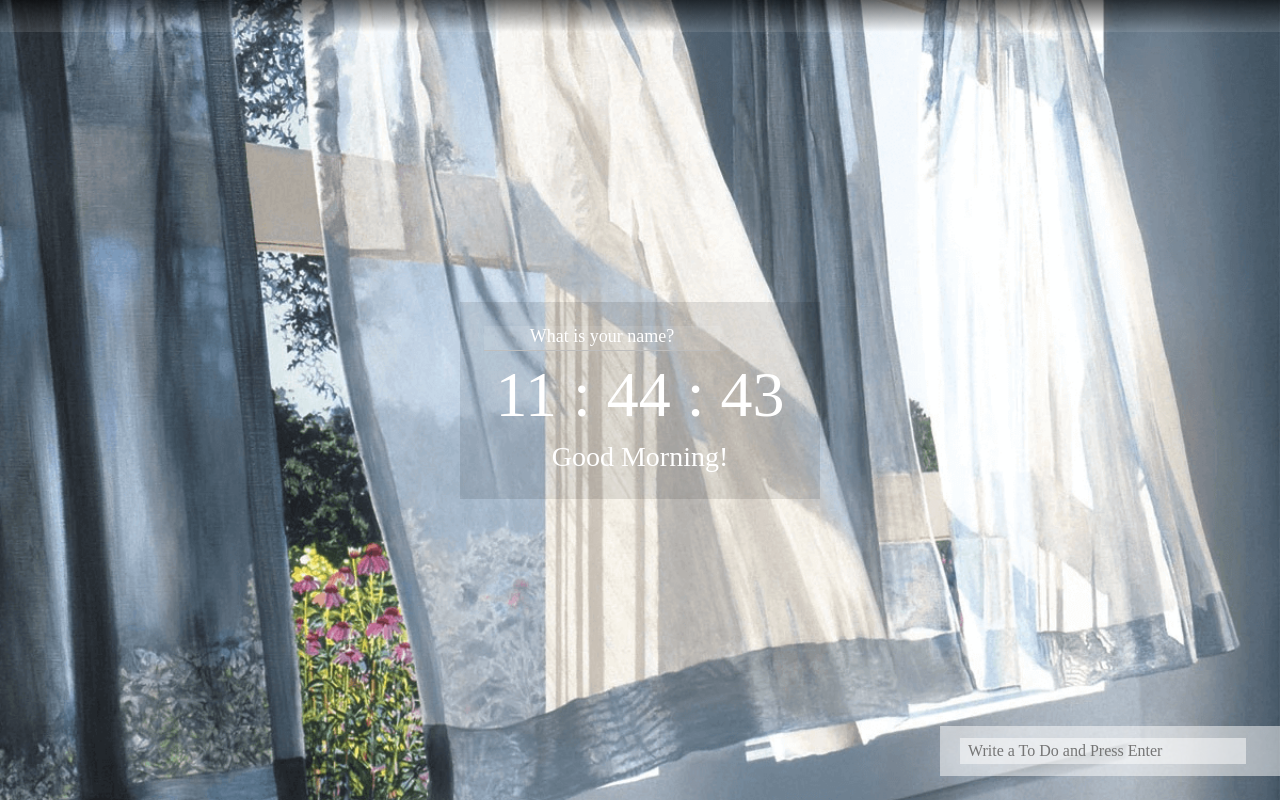
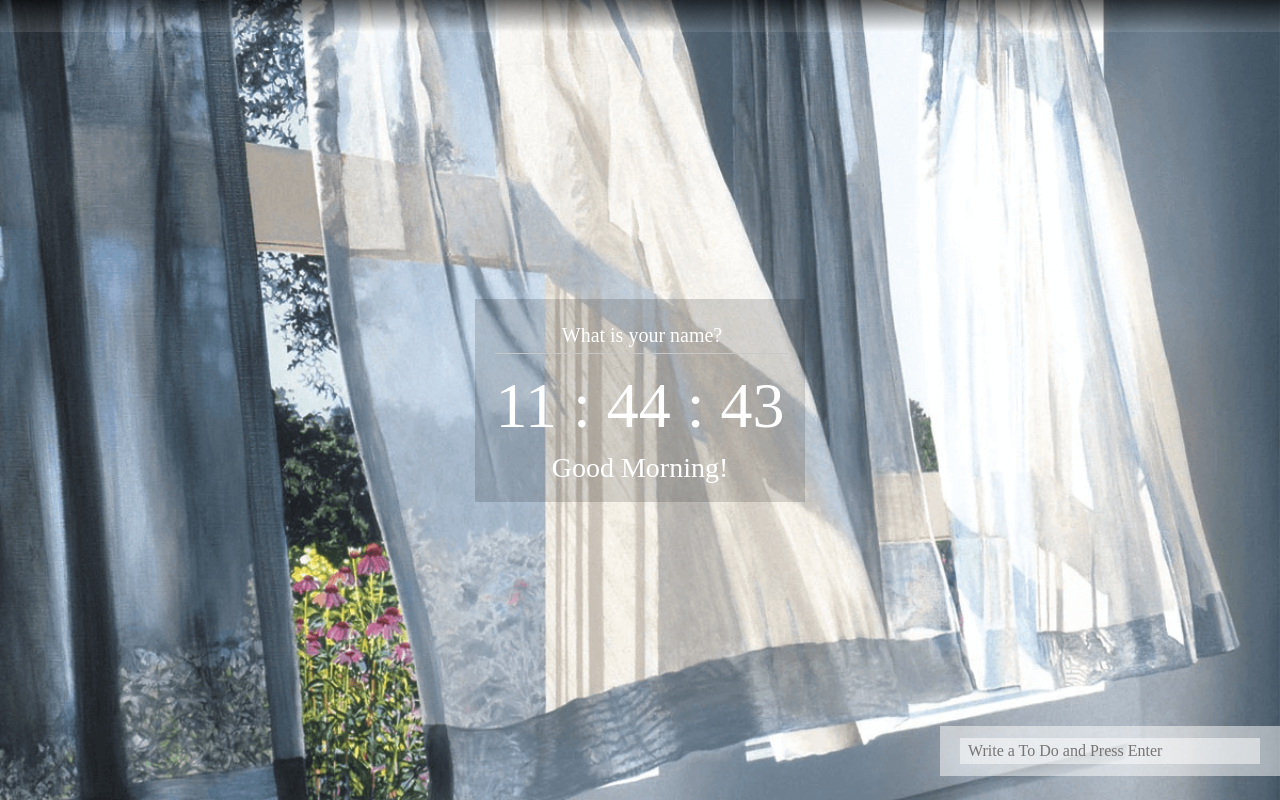
Before and after one commit to anjin7/challenge_js, a plain HTML site: page index.html in a window 1280 px wide. Drawn offline with Linux system fonts and the light colour scheme.

Commit message:
css 수정

```diff
--- a/css/style.css
+++ b/css/style.css
@@ -19,30 +19,25 @@ body, input{
   width: 100vw;
 }
 .main .container{
-  width: 320px;
   margin: auto;
   padding: 20px;
-  background-color: rgba(0, 0, 0, 0.1);
-}
-
-.container .greeting{
-  width: 100%;
+  background-color: rgba(0, 0, 0, 0.15);
 }
 
 #login-input{
-  margin: 4px;
-  height: 24px;
-  padding: 0 36px;
-  background-color:rgba(255, 255, 255, 0.1);
+  margin: 4px 0;
+  height: 28px;
+  width: 100%;
+  background-color:rgba(255, 255, 255, 0.0);
   border-top: none;
   border-left: none;
   border-right: none;
-  border-bottom: 1px solid rgb(190, 190, 190);
+  border-bottom: 1px solid rgb(200, 200, 200);
 }
 #login-input::placeholder{
   text-align: center;
   color: #fff;
-  font-size: 18px;
+  font-size: 20px;
   font-weight: 500;
 }
 #login-btn{
@@ -55,26 +50,23 @@ body, input{
   display: none;
 }
 
-
-.container .greeting h2{
-  font-size: 24px;
+.main .container .greeting h2{
+  font-size: 30px;
   font-weight: 500;
   text-align: center;
 }
 
-.container .clock {
-  padding: 8px;
+.main .container .clock {
+  text-align: center;
 }
-.container .clock h2{
-  text-align: center;
+.main .container .clock h2{
+  margin-top: 16px;
   font-size: 64px;
   font-weight: 500;
 }
-.container .clock h3{
-  margin-top: 8px;
-  text-align: center;
+.main .container .clock h3{
+  margin-top: 16px;
   font-size: 28px;
-  padding-top: 8px;
 }
 
 
@@ -88,7 +80,7 @@ body, input{
   padding: 12px 20px;
 }
 .todo input{
-  width: 90%;
+  width: 284px;
   height: 18px;
   padding: 4px 8px;
   background-color:rgba(255, 255, 255, 0.5);
```
